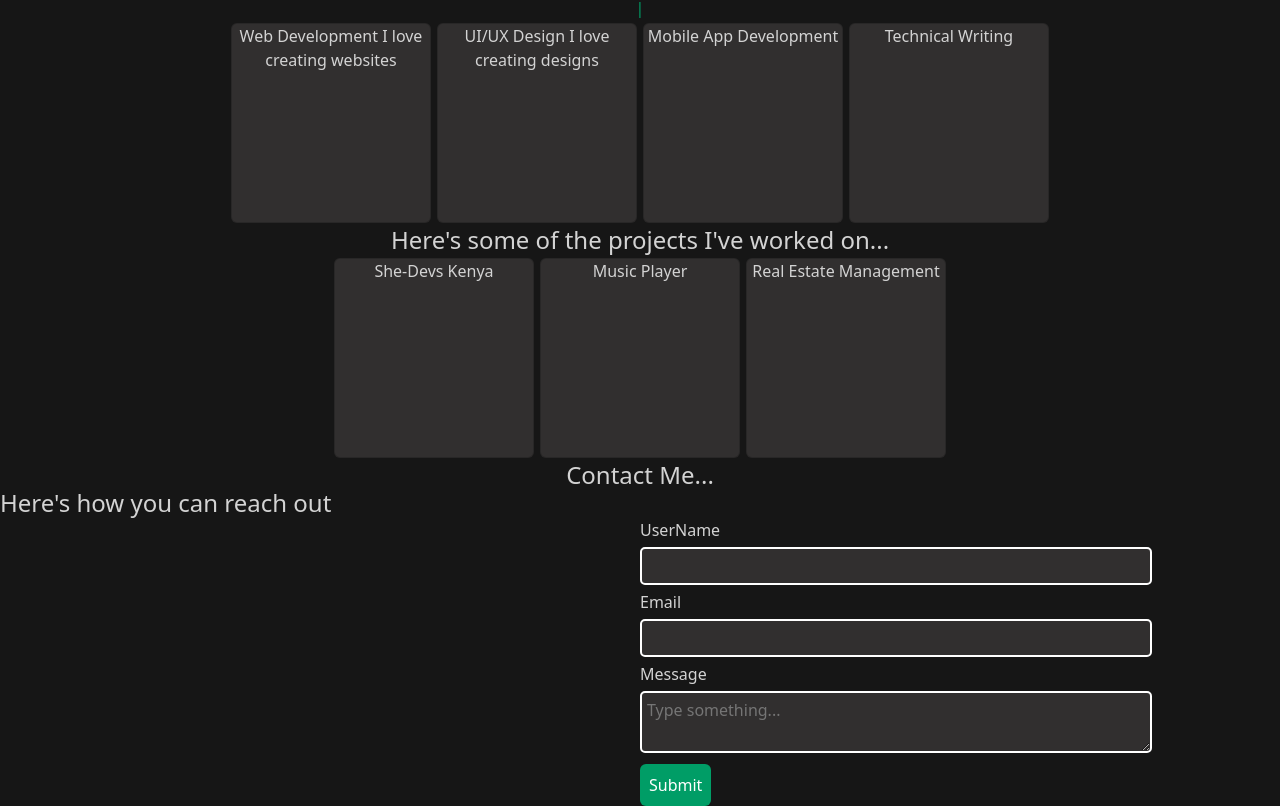
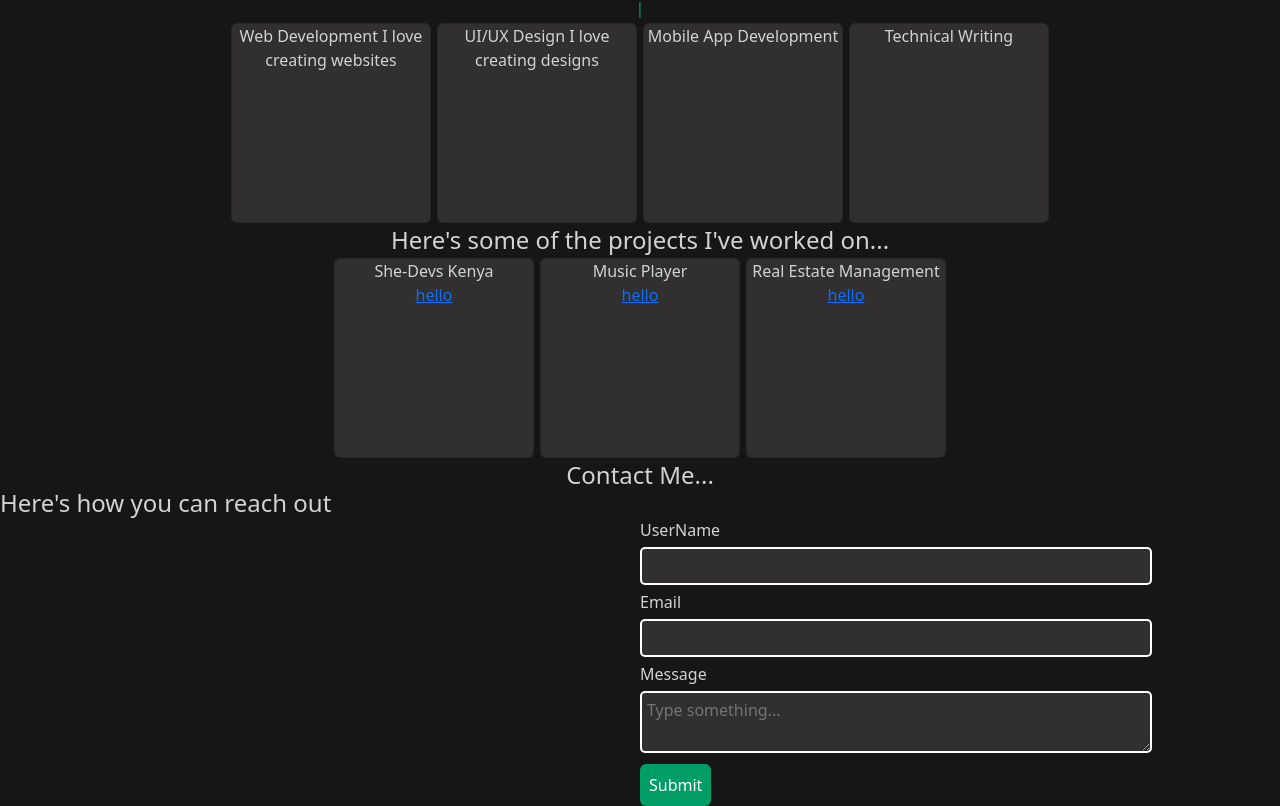
Before and after one commit to Carol254/portfolio, an Angular app: page / in a window 1280 px wide. Shown: the part 1443-2249 px from the top of the page. Built offline with nearby package versions, Linux system fonts and the light colour scheme.

Commit message:
few changes made

```diff
--- a/src/app/home/home.component.html
+++ b/src/app/home/home.component.html
@@ -87,6 +87,7 @@
   <div class="abt_cards d-flex">
     <div class="card" *ngFor="let project of projects ">
       {{project.name}}
+      <a href="{{project.link}}" target="_blank">hello</a>
     </div>
   </div>
 </section>
--- a/src/app/home/home.component.ts
+++ b/src/app/home/home.component.ts
@@ -15,7 +15,8 @@ export class HomeComponent implements OnInit {
 
   projects: any[] = [
     {
-      "name": "She-Devs Kenya"
+      "name": "She-Devs Kenya",
+      "link":"https://www.shedevs.ke/"
     },
     {
       "name": "Music Player"
```
